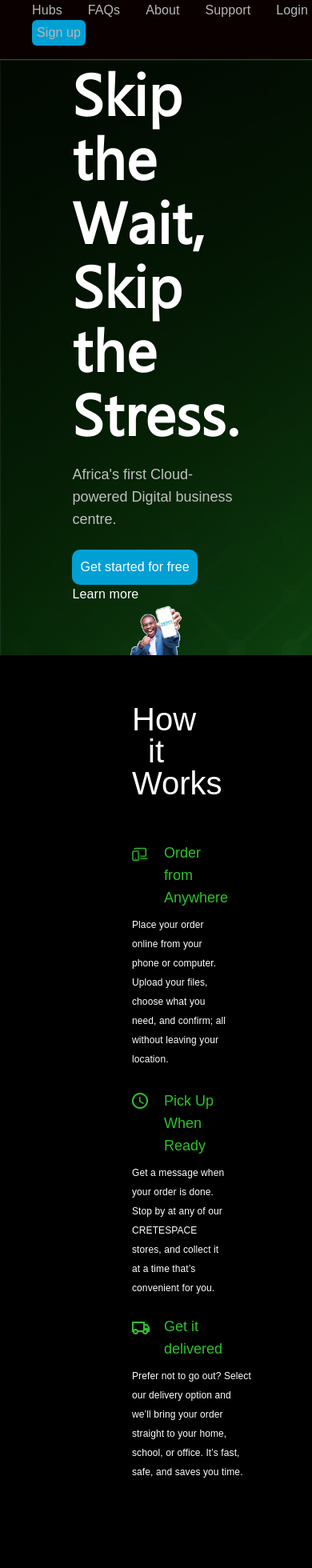
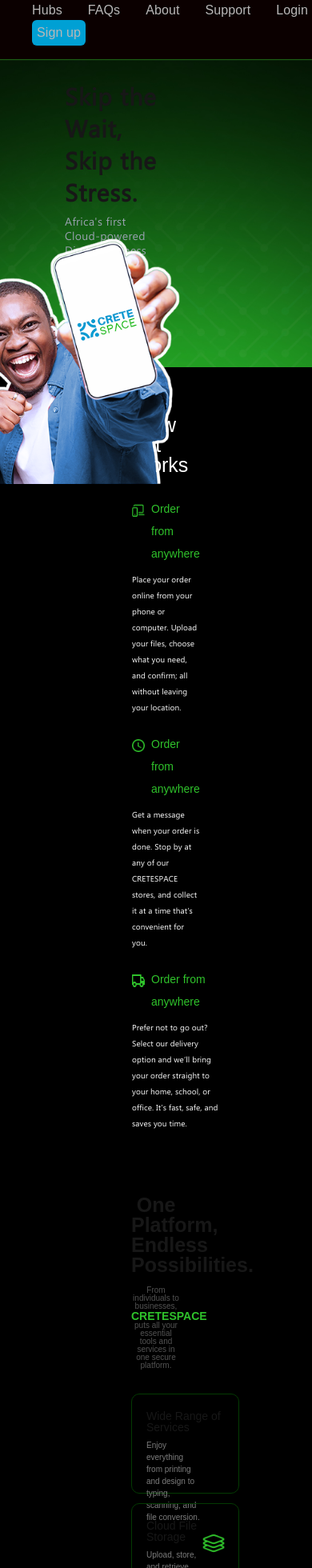
Before and after one commit to cretespace/CS-frontend, a Next.js app: page / in a window 390 px wide. Shown: the part 40-2000 px from the top of the page at 80% size. Built offline with nearby package versions, Linux system fonts and the light colour scheme.

Commit message:
adjusted version, made changes to some of the sections of the landing page

```diff
--- a/app/page.js
+++ b/app/page.js
@@ -20,7 +20,7 @@ import Individual from '@/components/Individual success';
 
 export default function Page () {
   return (
-      <main>
+      <main className="bg-[rgba(0,0,0,1)]">
         <Navbar/>
         <Hero/>
         <How/>
--- a/components/Business success.jsx
+++ b/components/Business success.jsx
@@ -7,7 +7,7 @@ export default function Business () {
                 <span className="text-[rgba(47,194,43,1)]">Business</span> Success Stories
             </h3>
             <div className="p-[2px] gap-[30px] grid md:grid-cols-3 mt-[48px]">
-                <div className="pt-[25px] pr-[15px] pb-[25px] pl-[15px] gap-[10px] rounded-[15.84px] border-1 border-[rgba(255,255,255,0.3)] bg-[rgba(23,23,23,1)]">
+                <div className="pt-[25px] pr-[15px] pb-[10px] pl-[15px] gap-[5px] rounded-[15.84px] border-1 border-[rgba(255,255,255,0.3)] bg-[rgba(23,23,23,1)]">
                     <p className="font-bold text-[74px] mt-[2px] ml[1px] text-[rgba(47,194,43,1)]">“</p>
 
                     <h3 className="font-medium text-[24px] mt-[-40px] text-[rgba(255,255,255,1)]">
--- a/components/Hero.jsx
+++ b/components/Hero.jsx
@@ -1,28 +1,59 @@
+"use client"
+import { CircleArrowRight } from "lucide-react";
 import React from "react";
 
 export default function Hero () {
+
   return (
-        <section className=" pr-[162px] pl-[162px] gap-[10px]" style={{backgroundImage: "url('Crete background.jpg')"}}  >
-        <div className="  flex flex-col md:flex-row items-center justify-between ">
-            <div className=" gap-[38px]  left-[3px] space-y-[24px]">
-                <h1 className=" font-bold font-ebrima text-[72px]    leading-[80px] tracking-[1px] text-[rgba(255,255,255,1)]">
-                    Skip the Wait, <br/> Skip the Stress.
+
+ <div className="w-full ">
+<section className="relative w-full flex justify-start items-center font-ebrima">
+        <div
+          className="w-full flex justify-center items-center"
+          style={{
+            backgroundImage: "url('/newhero.jpg')",
+            backgroundSize: 'cover',
+            backgroundPosition: 'center'
+          }}
+        >
+          <div className="w-full max-w-full mx-auto px-[81px] sm:px-[162px]">
+            <div className="flex flex-row lg:flex-row justify-between items-center w-full py-[25px] sm:py-[50px]">
+              <div className="flex flex-col justify-start items-center w-full lg:w-auto mb-[2px] sm:mb-[1px]">
+                <div className="flex flex-col gap-[19px] sm:gap-[38px] justify-start items-center w-full">
+                  <div className="flex flex-col gap-[8px] sm:gap-[8px] justify-center items-start w-full">
+                    <h1 className="text-[30px] sm:text-[54px] md:text-[64px] lg:text-[60px] font-[900] leading-[40px] sm:leading-[20px] md:leading-[70px] lg:leading-[70px] tracking-[1px] text-left text-global-3 font-ebrima ">
+                      Skip the Wait,<br />
+                      Skip the Stress.
                     </h1>
-                    <p className="font-normal text-[18px]  leading-[28px] tracking-[0px] text-[rgba(192,192,192,1)]">
+                    <p className="text-sm lg:text-sm font-normal leading-[18px] sm:leading-[20px] md:leading-[22px] text-left text-gray-400 tracking-wide">
                       Africa's first Cloud-powered Digital business centre.
                     </p>
-                    <div className="space-x-8">
-                        <button className="p-[10px] font-medium text-base leading-[24px] tracking-[0.1px] text-[rgba(255,255,255,1)] rounded-[10px] gap-[8px] bg-[rgba(0,160,212,1)]">
+                  </div>
+                  <div className="flex flex-row sm:flex-row justify-start items-center text-center w-full gap-4 font-ebrima">
+                     <button
+                      className="bg-[rgba(0,160,212,1)] text-[14px] sm:text-[16px] font-medium px-[5px] sm:px-[10px] py-[5px] sm:py-[5px] rounded-[10px]  sm:gap-[8px] flex items-center"
+                        >
                         Get started for free
-
+                       <CircleArrowRight size={20}/>
                         </button>
-                 <button className="font-medium text-base leading-[24px] tracking-[0.1px] rounded-[10px] gap-[8px] text-[rgba(255,255,255,1)]  ">Learn more</button>
+                    <p className="text-[14px] sm:text-[16px] font-medium text-left  mt-[5px] sm:mt-[0px]  cursor-pointer hover:text-global-1 transition-colors">
+                      Learn more
+                    </p>
                   </div>
                 </div>
-            <div className="">
-                <img src="/GUY2 1.png" width={416} height={404} alt="" />
+              </div>
+              <div className="w-full lg:w-[36%] mt-8 lg:mt-0">
+                <img
+                  src="/GUY2 1.png"
+                  alt="Hero Image"
+                  width={330} height={200}
+                  className="   mx-auto lg:top-[1.3rem] right-40 absolute z-0 mt-0.5"
+                  />
+              </div>
+            </div>
           </div>
         </div>
       </section>
+                  </div>
     )
 }
--- a/components/How it works.jsx
+++ b/components/How it works.jsx
@@ -1,41 +1,55 @@
 import React from "react";
 
-export default function How () {
+const data = [
+    {
+        id: 1,
+        title: "Order from anywhere",
+        icon: "/Vector.png",
+        content: "Place your order online from your phone or computer. Upload your files, choose what you need, and confirm; all without leaving your location."
+
+    },
+    {
+        id: 2,
+        title: "Order from anywhere",
+        icon: "/Vector (1).png",
+        content: "Get a message when your order is done. Stop by at any of our CRETESPACE stores, and collect it at a time that’s convenient for you."
+
+    },
+    {
+        id: 3,
+        title: "Order from anywhere",
+        icon: "/Vector (7).png",
+        content: "Prefer not to go out? Select our delivery option and we’ll bring your order straight to your home, school, or office. It’s fast, safe, and saves you time."
+
+    }
+]
+export default function How() {
     return (
-        <section className=" pt-[60px] pr-[165px] pb-[60px] pl-[165px] gap-[10px] bg-[rgba(0,0,0,1)] ">
+        <section className=" pt-[60px] pr-[165px] pb-[60px] pl-[165px] gap-[10px] bg-[rgba(0,0,0,1)] z-999">
             <div className=" gap-[48px]">
-                <h2 className="text-center font-medium text-[40px] leading-[100%] tracking-[0%] text-[rgba(255,255,255,1)]">
-                        How it Works
+                <h2 className="text-center font-medium text-[25px] leading-[100%] tracking-[0%] text-[rgba(255,255,255,1)]">
+                    How it Works
                 </h2>
-                <div className="  grid md:grid-cols-3 gap-[30px] space-x-[30px] mt-15">
-                     <div className="">
-                        <div className="gap-[12px]">
+                <div className="  grid md:grid-cols-3 gap-[30px] space-x-[30px] mt-9">
+
+                    {
+                        data.map((articles, i) => (
+
+                            <div key={i} className="">
+                                <div className="gap-[12px]">
 
 
-                    <img className="w-[20.25px] h-[17.25px] top-[3.75px] left-[2.25px] " src="/Vector.png"/>
-                  <h3 className="font-medium text-lg leading-[28px] tracking-[0px] text-[rgba(47,194,43,1)] mb-2 mt-[-24px] ml-10">Order from Anywhere</h3>
-                   </div>
-                   <p className="font-normal text-xs leading-[24px] tracking-[0.1px] text-[rgba(255,255,255,1)]">
-                        Place your order online from your phone or computer. Upload your files, choose what you need, and confirm; all without leaving your location.
-                   </p>
-                </div>
+                                    <img className="w-[16px] h-[16px] top-[3.75px] left-[2.25px] " src={articles.icon} />
+                                    <h3 className="font-medium text-sm leading-[28px] tracking-[0px] text-[rgba(47,194,43,1)] mb-2 mt-[-24px] ml-6">{articles.title}</h3>
+                                </div>
+                                <p className="font-normal text-[10px] leading-[20px] tracking-[0.1px] text-[rgba(255,255,255,1)] font-ebrima">
+                                    {articles.content}
+                                </p>
+                            </div>
+                        )
 
-                <div className="gap-[12px]">
-                    <img className="w-[20px] h-[20px] top-[2px] left-[2px] " src="/Vector (1).png"/>
-                  <h3 className="font-medium text-lg leading-[28px] tracking-[0px] text-[rgba(47,194,43,1)] mb-2 mt-[-24px] ml-10">Pick Up When Ready</h3>
-                   <p className="font-normal text-xs leading-[24px] tracking-[0.1px] text-[rgba(255,255,255,1)]">
-                        Get a message when your order is done. Stop by at any of our CRETESPACE stores, and collect it at a time that’s convenient for you.
-                   </p>
-                </div>
-
-                <div className="gap-[12px]">
-                    <img className="w-[22px] h-[16.01px] top-[5px] left-[1px] " src="/Vector (7).png"/>
-                  <h3 className="font-medium text-lg leading-[28px] tracking-[0px] text-[rgba(47,194,43,1)] mb-2 mt-[-24px] ml-10">Get it delivered</h3>
-                   <p className="font-normal text-xs leading-[24px] tracking-[0.1px] text-[rgba(255,255,255,1)]">
-                   Prefer not to go out? Select our delivery option and we’ll bring your order straight to your home, school, or office. It’s fast, safe, and saves you time.
-                   </p>
-                </div>
-
+                        )
+                    }
                 </div>
             </div>
         </section>
--- a/components/Individual success.jsx
+++ b/components/Individual success.jsx
@@ -2,11 +2,11 @@ import React from "react";
 
 export default function Individual () {
     return (
-        <section className='pt-[58px] pr-[163px] pb-[58px] pl-[163px] gap-[46px] bg-[rgba(0,0,0,1)]'>
-                <h2 className='text-center font-medium text-[40px]' >
+        <section className='py-[58px] px-[163px]  gap-[10px] bg-[rgba(0,0,0,1)]'>
+                <h2 className='text-center font-medium text-[30px]' >
                     <span className="text-[rgba(47,194,43,1)]">Individual</span> Success Stories
                 </h2>
-                <div className="gap-[30px] p-[2px] grid md:grid-cols-3 mt-[46px] ">
+                <div className="gap-[30px] p-[2px] grid md:grid-cols-3 mt-[30px] ">
                     <div className="pt-[32px] pr-[24px] pb-[32px] pl-[24px] gap-[32px] bg-[rgba(25,25,25,1)] border-1 border-[rgba(0,0,0,1)]">
                         <div className="flex space-x-2">
                             <img src="Vector (6).png"  />
--- a/components/One platform.jsx
+++ b/components/One platform.jsx
@@ -1,81 +1,68 @@
 import React from "react";
+const features=[
 
+  {
+    id:1,
+    title:"Wide Range of Services",
+    icon:"/solar_layers-linear.png",
+    content:"Enjoy everything from printing and design to typing, scanning, and file conversion.",
+  },
+  {
+    id:2,
+    title:"Cloud File Storage",
+    icon:"/ic_outline-cloud.png",
+    content:"Upload, store, and retrieve your documents anytime, your files are always safe.",
+  },
+  {
+    id:3,
+    title:"Secure Online Ordering",
+    icon:"/ic_outline-cloud.png",
+    content:"Place service requests from anywhere with data protection and privacy built in.",
+  },
+  {
+    id:4,
+    title:"Real-Time Order Tracking",
+    icon:"/mdi_package-variant-closed-check.png",
+    content:"Follow the progress of your orders from start to finish with instant status updates",
+  },
+  {
+    id:5,
+    title:"Flexible Delivery Options",
+    icon:"/icon-park-outline_delivery.png",
+    content:"Pick up your completed work in person or have it delivered to your doorstep.",
+  },
+  {
+    id:6,
+    title:"Access to Expert Support",
+    icon:"/ic_baseline-headset.png",
+    content:"Chat with CRETESPACE specialists for quick help and tailored solutions.",
+  }
+]
 export default function One () {
     return (
-        <section className="pt-[59px] pr-[164px] pb-[59px] pl-[164px] gap-[10px] bg-[rgba(0,0,0,1)]">
+        <section className="pt-[20px] pr-[164px] pb-[59px] pl-[164px] gap-[10px] bg-[rgba(0,0,0,1)]">
                 <div className="gap-[46px]">
-                <h2 className="text-center font-medium text-[40px] leading-[100%] tracking-[0%] ">
+                <h2 className="text-center font-bold text-[25px] leading-[100%] tracking-[0%] ">
                         One Platform, Endless Possibilities.
-                        <img className="w-[167px] h-[10.71px] ml-[440px]" src="/Vector (2).png" alt="" />
+                        <img className="w-[110px] h-[6px] ml-[460px]" src="/Vector (2).png" alt="" />
                 </h2>
-                <p className="text-center font-normal mt-3 text-sm leading-[100%] tracking-[0%]">
+                <p className="text-center  mt-2 text-[10px] leading-[100%] tracking-[0%] text-[#ffffff52]">
                     From individuals to businesses, <span className="font-bold text-sm leading-[100%] tracking-[0%] text-[rgba(47,194,43,1)]">CRETESPACE</span> puts all your essential tools and services in one secure platform.
                     </p>
-                    <div className=" grid md:grid-cols-3 gap-[12px] mt-[20px]">
-                        <div className="  h-[161px] rounded-[10px]  border-1 border-[rgb(4,59,3)]">
-                                <h3 className="mt-[28px] ml-[18px] font-medium text-lg leading-[100%] tracking-[0%] text-[rgba(255, 255, 255, 1)]">
-                                    Wide Range of Services
+                    <div className=" grid md:grid-cols-3 gap-[12px] mt-[30px]">
+                      {
+                        features.map((item,i)=>(
+                           <div key={i} className="  h-[125px] rounded-[10px]  border-1 border-[rgb(4,59,3)]">
+                                <h3 className="mt-[20px] ml-[18px] font-medium text-sm leading-[100%] tracking-[0%] text-[rgba(255, 255, 255, 1)]">
+                                  {item.title}
                                     </h3>
-                                    <p className="mt-[8px] ml-[18px] font-normal text-xs leading-[15px] text-[rgba(255, 255, 255, 0.7)] tracking-[0%] ">
-                                        Enjoy everything from printing and design to typing, scanning, and file conversion.
+                                    <p className="mt-[8px] ml-[18px] font-normal text-[10px] leading-[15px] text-[#ffffff7c] tracking-[0%] pr-12">
+                                    {item.content}
                                     </p>
-                                    <img className="ml-[286px] mt-[21px]" src="/solar_layers-linear.png" width={36} height={36} alt="" />
+                                    <img className="float-right mr-4 mt-[10px] " src= {item.icon} width={30} height={30} alt="" />
                         </div>
-
-
-                       <div className="  h-[161px] rounded-[10px]  border-1 border-[rgb(4,59,3)]">
-                                <h3 className="mt-[28px] ml-[18px] font-medium text-lg leading-[100%] tracking-[0%] text-[rgba(255, 255, 255, 1)]">
-                                    Cloud File Storage
-                                    </h3>
-                                    <p className="mt-[8px] ml-[18px] font-normal text-xs leading-[15px] text-[rgba(255, 255, 255, 0.7)] tracking-[0%] ">
-                                       Upload, store, and retrieve your documents anytime, your files are always safe.
-                                    </p>
-                                    <img className="ml-[286px] mt-[21px]" src="/ic_outline-cloud.png" width={36} height={36} alt="" />
-                        </div>
-
-
-                         <div className="  h-[161px] rounded-[10px]  border-1 border-[rgb(4,59,3)]">
-                                <h3 className="mt-[28px] ml-[18px] font-medium text-lg leading-[100%] tracking-[0%] text-[rgba(255, 255, 255, 1)]">
-                                   Secure Online Ordering
-                                    </h3>
-                                    <p className="mt-[8px] ml-[18px] font-normal text-xs leading-[15px] text-[rgba(255, 255, 255, 0.7)] tracking-[0%] ">
-                                      Place service requests from anywhere with data protection and privacy built in.
-                                    </p>
-                                    <img className="ml-[286px] mt-[21px]" src="/ic_outline-cloud.png" width={36} height={36} alt="" />
-                        </div>
-
-
-                         <div className="  h-[161px] rounded-[10px]  border-1 border-[rgb(4,59,3)]">
-                                <h3 className="mt-[28px] ml-[18px] font-medium text-lg leading-[100%] tracking-[0%] text-[rgba(255, 255, 255, 1)]">
-                                  Real-Time Order Tracking
-                                    </h3>
-                                    <p className="mt-[8px] ml-[18px] font-normal text-xs leading-[15px] text-[rgba(255, 255, 255, 0.7)] tracking-[0%] ">
-                                      Follow the progress of your orders from start to finish with instant status updates.
-                                    </p>
-                                    <img className="ml-[286px] mt-[21px]" src="/mdi_package-variant-closed-check.png" width={36} height={36} alt="" />
-                        </div>
-
-
-                          <div className="  h-[161px] rounded-[10px]  border-1 border-[rgb(4,59,3)]">
-                                <h3 className="mt-[28px] ml-[18px] font-medium text-lg leading-[100%] tracking-[0%] text-[rgba(255, 255, 255, 1)]">
-                               Flexible Delivery Options
-                                    </h3>
-                                    <p className="mt-[8px] ml-[18px] font-normal text-xs leading-[15px] text-[rgba(255, 255, 255, 0.7)] tracking-[0%] ">
-                                    Pick up your completed work in person or have it delivered to your doorstep.
-                                    </p>
-                                    <img className="ml-[286px] mt-[21px]" src="/icon-park-outline_delivery.png" width={36} height={36} alt="" />
-                        </div>
-
-
-                          <div className="  h-[161px] rounded-[10px]  border-1 border-[rgb(4,59,3)]">
-                                <h3 className="mt-[28px] ml-[18px] font-medium text-lg leading-[100%] tracking-[0%] text-[rgba(255, 255, 255, 1)]">
-                                   Access to Expert Support
-                                    </h3>
-                                    <p className="mt-[8px] ml-[18px] font-normal text-xs leading-[15px] text-[rgba(255, 255, 255, 0.7)] tracking-[0%] ">
-                                     Chat with CRETESPACE specialists for quick help and tailored solutions.
-                                    </p>
-                                    <img className="ml-[286px] mt-[21px]" src="/ic_baseline-headset.png" width={36} height={36} alt="" />
-                        </div>
+                        ))
+                      }
                     </div>
                 </div>
         </section>
--- a/package.json
+++ b/package.json
@@ -10,6 +10,7 @@
   },
   "dependencies": {
     "@next/font": "^14.2.15",
+    "lucide-react": "^0.542.0",
     "next": "15.4.6",
     "react": "19.1.0",
     "react-dom": "19.1.0"
--- a/tailwind.config.js
+++ b/tailwind.config.js
@@ -7,6 +7,15 @@ module.exports = {
   ],
   theme: {
     extend: {
+      backgroundImage:{
+        "lit-bg":`radial-gradient(
+        50.7% 50.49% at 50% 40.85%,
+        rgba(0,225,128,0.5) 8%,
+        rgba(0,40,0, 0.45) 35%,
+        rgba(0, 20, 0, 0.6) 60%,
+        rgba(0,0,0,0.85)100%
+        )`
+      },
       fontFamily: {
        ebrima: ["var(--font-ebrima)", "sans-serif"],
       },
```
Also changed, not shown: app/globals.css (+10 -0 lines), components/Account type.jsx (+38 -30 lines), components/Why cretespace.jsx (+14 -14 lines), components/faq.jsx (+8 -9 lines), public/newhero.jpg (added), 1 other file (tests, documents, lock files or other folders). Lines whose indentation alone changed are shown as unchanged.
